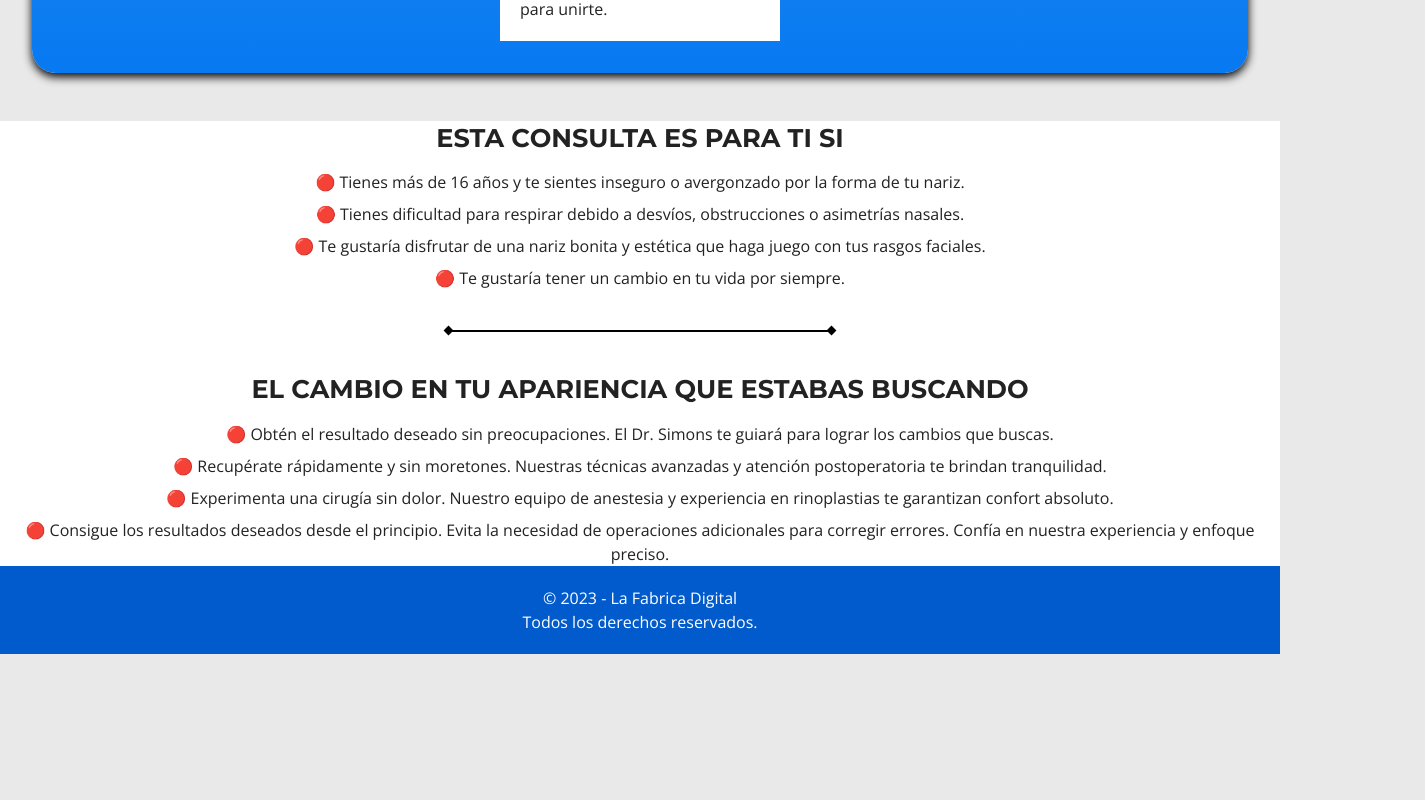
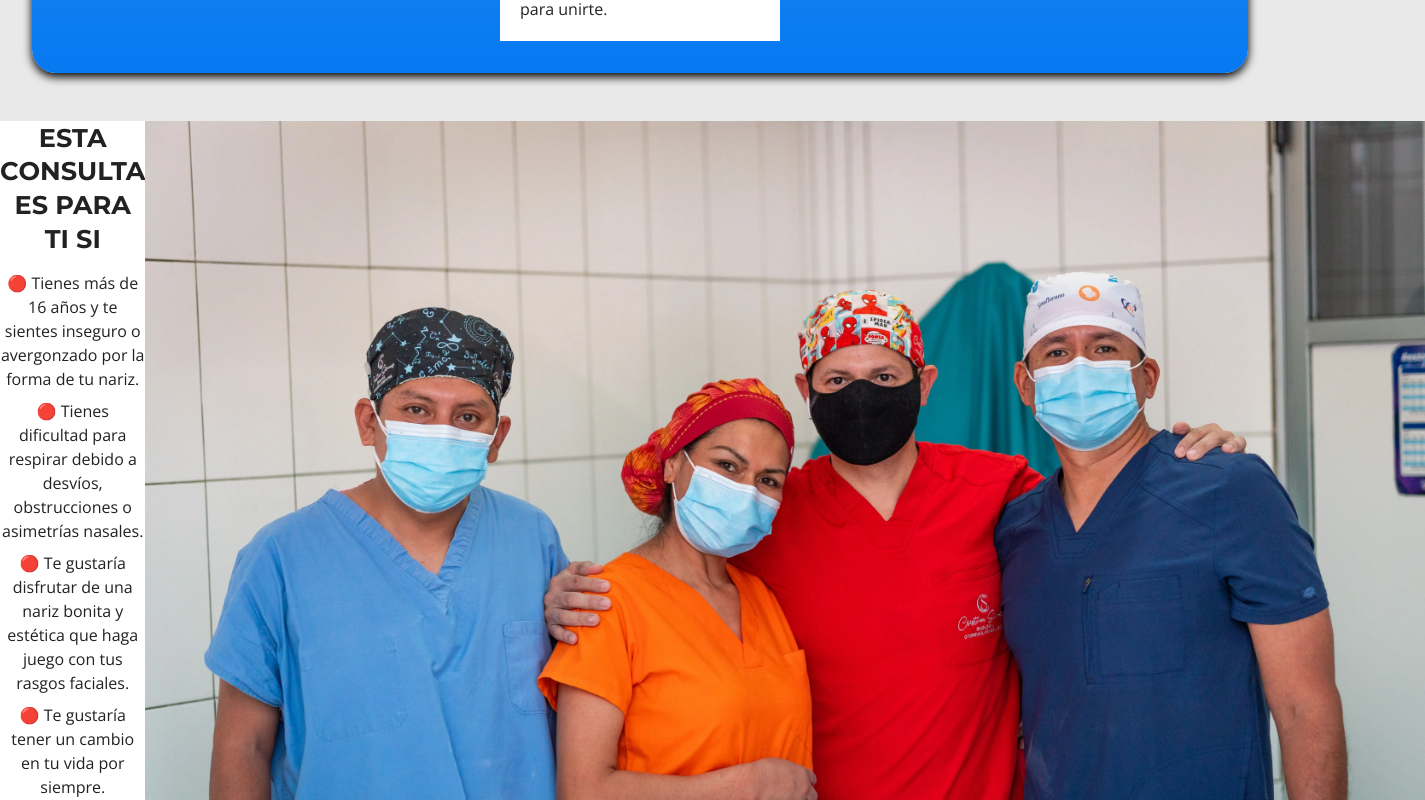
Before and after one commit to MiguelT18/doctor-simons-app, a React (Vite) app: page /consulta_online in a window 1280 px wide. Shown: the part 1320-2120 px from the top of the page, 1425 px wide, since content can reach past the window. Before the commit the page ends 1974 px from the top, so only its background shows below. Built offline with nearby package versions, Linux system fonts and the light colour scheme.

Commit message:
LandingPage: Estoy construyendo la parte de los copys

```diff
--- a/src/components/ConsultaOnline/LandingPage/MainCopy.jsx
+++ b/src/components/ConsultaOnline/LandingPage/MainCopy.jsx
@@ -1,3 +1,6 @@
+import CopyImg1 from '../../../assets/images/consulta-landing-copy1.webp';
+import CopyImg2 from '../../../assets/images/consulta-landing-copy2.webp';
+
 export function MainCopy() {
 	const Copy1 = [
 		'Tienes más de 16 años y te sientes inseguro o avergonzado por la forma de tu nariz.',
@@ -16,8 +19,9 @@ export function MainCopy() {
 	const emoji = '🔴';
 
 	return (
-		<section className='grid gap-5 px-5 bg-white dark:bg-slate-900 text-dark dark:text-white'>
-			<div>
+		<section className='grid gap-5 bg-white dark:bg-slate-900 text-dark dark:text-white'>
+			<div className='flex'>
+				<div className=''>
 					<h1 className='text-lg text-center font-my-montserrat font-bold uppercase pb-4'>
 						Esta consulta es para ti si
 					</h1>
@@ -29,10 +33,17 @@ export function MainCopy() {
 						))}
 					</ul>
 				</div>
+				<img
+					src={CopyImg1}
+					alt='Cristian Simons team'
+					className='w-full h-full hidden md:block'
+				/>
+			</div>
 
-			<span className='block relative h-[2px] w-[80%] max-w-[390px] mx-auto my-5 bg-black dark:bg-white after:block after:w-[7px] after:h-[7px] after:bg-black after:dark:bg-white after:rotate-45 after:absolute after:-top-[3px] before:block before:w-[7px] before:h-[7px] before:bg-black before:dark:bg-white before:rotate-45 before:absolute before:-top-[3px] before:right-0'></span>
+			<span className='block md:hidden relative h-[2px] w-[80%] max-w-[390px] mx-auto my-5 bg-black dark:bg-white after:block after:w-[7px] after:h-[7px] after:bg-black after:dark:bg-white after:rotate-45 after:absolute after:-top-[3px] before:block before:w-[7px] before:h-[7px] before:bg-black before:dark:bg-white before:rotate-45 before:absolute before:-top-[3px] before:right-0'></span>
 
-			<div>
+			<div className='flex flex-row-reverse'>
+				<div className=''>
 					<h1 className='text-lg text-center font-my-montserrat font-bold uppercase pb-4'>
 						El cambio en tu apariencia que estabas buscando
 					</h1>
@@ -44,6 +55,12 @@ export function MainCopy() {
 						))}
 					</ul>
 				</div>
+				<img
+					src={CopyImg2}
+					alt='Subscribe to our online consultation'
+					className='w-full h-full hidden md:block'
+				/>
+			</div>
 		</section>
 	);
 }
```
Also changed, not shown: src/assets/images/copy-image1.webp (added), src/assets/images/copy-image2.webp (added). Lines whose indentation alone changed are shown as unchanged.
